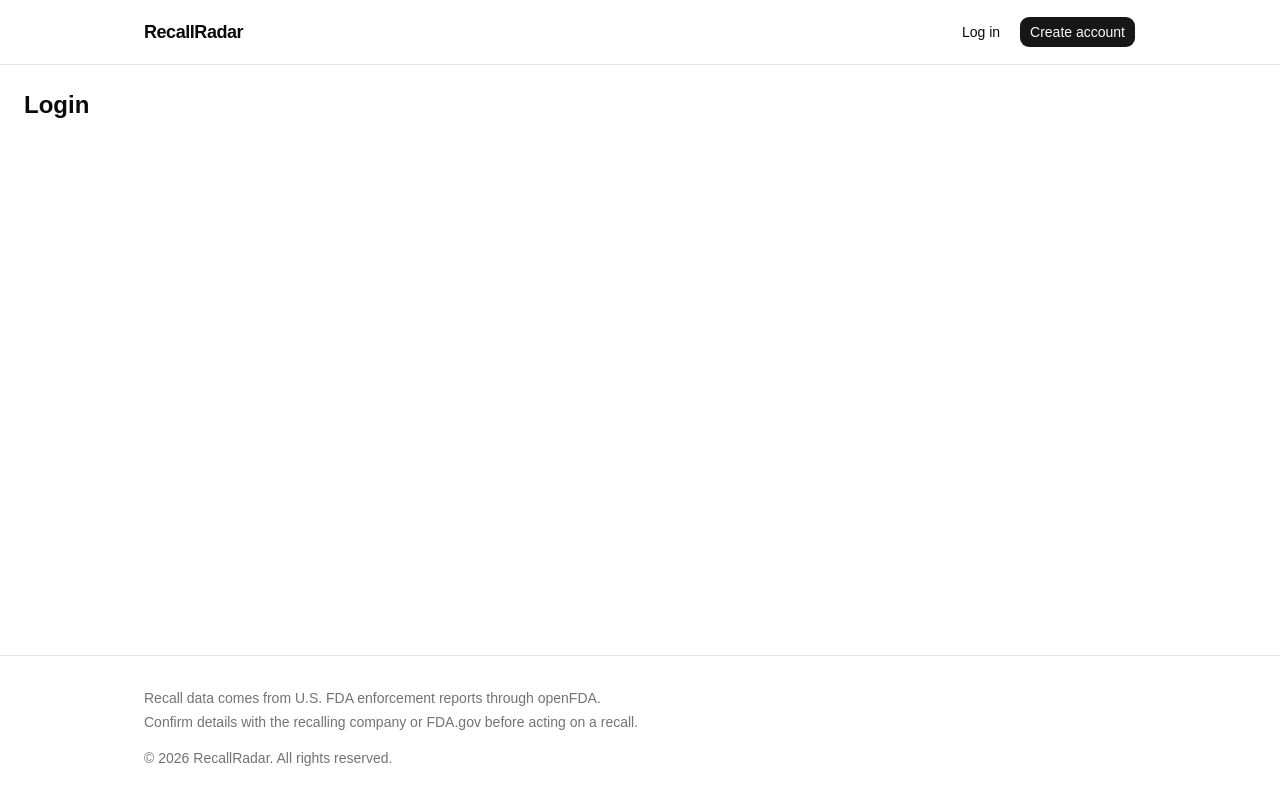
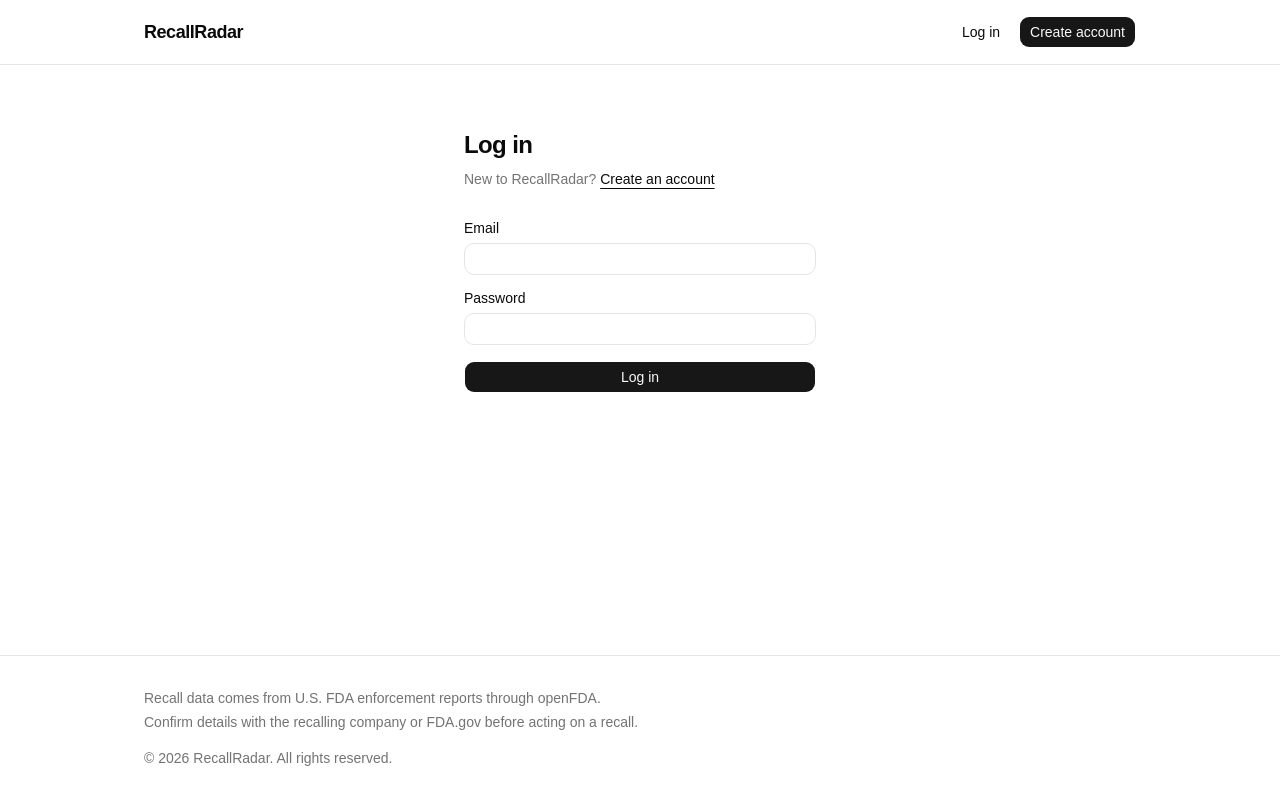
Before and after one commit to omarujawara/recallradar, a React (Vite) app: page /login in a window 1280 px wide. Built offline with nearby package versions, Linux system fonts and the light colour scheme; no server answers; the database is empty.

Commit message:
feat(auth): add login page

```diff
--- a/src/constants.js
+++ b/src/constants.js
@@ -28,3 +28,11 @@ export const CLASSIFICATION_INFO = {
 };
 
 export const EXAMPLE_SEARCHES = ['peanut', 'Listeria', 'Salmonella', 'milk'];
+
+export const BUSINESS_TYPES = [
+  { value: 'restaurant', label: 'Restaurant' },
+  { value: 'grocery', label: 'Grocery store' },
+  { value: 'cafe', label: 'Café or bakery' },
+  { value: 'distributor', label: 'Distributor' },
+  { value: 'other', label: 'Other' },
+];
--- a/src/pages/public/Login.jsx
+++ b/src/pages/public/Login.jsx
@@ -1,3 +1,89 @@
+import { useState } from 'react';
+import { Link, Navigate, useLocation } from 'react-router-dom';
+import { Button } from '@/components/ui/button';
+import { Input } from '@/components/ui/input';
+import { Label } from '@/components/ui/label';
+import { useAuth } from '@/hooks/useAuth';
+
+function loginErrorMessage(error) {
+  if (/invalid login/i.test(error.message)) return 'Email or password is incorrect.';
+  if (/not confirmed/i.test(error.message)) return 'Confirm your email before logging in. Check your inbox for the link.';
+  return error.message;
+}
+
 export default function Login() {
-  return <h1 className="p-6 text-2xl font-semibold">Login</h1>;
+  const { user, isAdmin, loading, signIn } = useAuth();
+  const location = useLocation();
+
+  const [email, setEmail] = useState('');
+  const [password, setPassword] = useState('');
+  const [submitting, setSubmitting] = useState(false);
+  const [error, setError] = useState(null);
+
+  // Logged in (and profile loaded): go where they were headed, or to their dashboard
+  if (!loading && user) {
+    const from = location.state?.from?.pathname;
+    return <Navigate to={from ?? (isAdmin ? '/admin' : '/app')} replace />;
+  }
+
+  async function handleSubmit(event) {
+    event.preventDefault();
+    setError(null);
+    setSubmitting(true);
+
+    const { error: signInError } = await signIn(email.trim(), password);
+    if (signInError) {
+      setError(loginErrorMessage(signInError));
+      setSubmitting(false);
+    }
+    // On success the session updates and the redirect above takes over
+  }
+
+  return (
+    <div className="mx-auto w-full max-w-sm px-4 py-16">
+      <h1 className="text-2xl font-semibold tracking-tight">Log in</h1>
+      <p className="mt-2 text-sm text-muted-foreground">
+        New to RecallRadar?{' '}
+        <Link to="/signup" className="font-medium text-foreground underline underline-offset-4">
+          Create an account
+        </Link>
+      </p>
+
+      <form onSubmit={handleSubmit} className="mt-8 space-y-4">
+        <div className="space-y-2">
+          <Label htmlFor="email">Email</Label>
+          <Input
+            id="email"
+            type="email"
+            autoComplete="email"
+            required
+            value={email}
+            onChange={(event) => setEmail(event.target.value)}
+          />
+        </div>
+
+        <div className="space-y-2">
+          <Label htmlFor="password">Password</Label>
+          <Input
+            id="password"
+            type="password"
+            autoComplete="current-password"
+            required
+            value={password}
+            onChange={(event) => setPassword(event.target.value)}
+          />
+        </div>
+
+        {error && (
+          <p role="alert" className="text-sm text-destructive">
+            {error}
+          </p>
+        )}
+
+        <Button type="submit" className="w-full" disabled={submitting}>
+          {submitting ? 'Logging in…' : 'Log in'}
+        </Button>
+      </form>
+    </div>
+  );
 }
```
